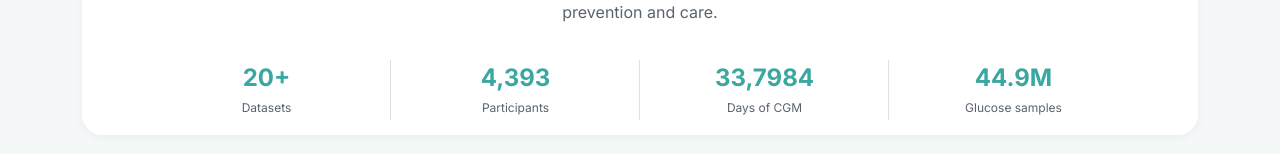
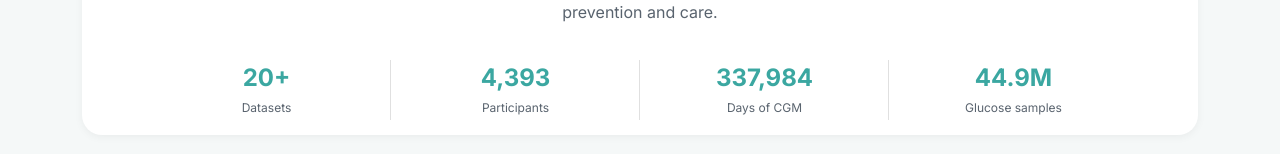
Before and after one commit to Augmented-Health-Lab/Glucose-ML-frontend, a React (Vite) app in the folder frontend/glucose-ml-web/: page / in a window 1280 px wide. Shown: the part 320-474 px from the top of the page. Built offline with nearby package versions, Linux system fonts and the light colour scheme.

Commit message:
Update PageTitle.tsx

```diff
--- a/frontend/glucose-ml-web/src/components/PageTitle.tsx
+++ b/frontend/glucose-ml-web/src/components/PageTitle.tsx
@@ -5,7 +5,7 @@ const PageTitle = ({ title, text }: { title: string; text: string }) => {
   const stats = [
     { value: "20+", label: "Datasets" },
     { value: "4,393", label: "Participants" },
-    { value: "33,7984", label: "Days of CGM" },
+    { value: "337,984", label: "Days of CGM" },
     { value: "44.9M", label: "Glucose samples" },
   ];
 
```
